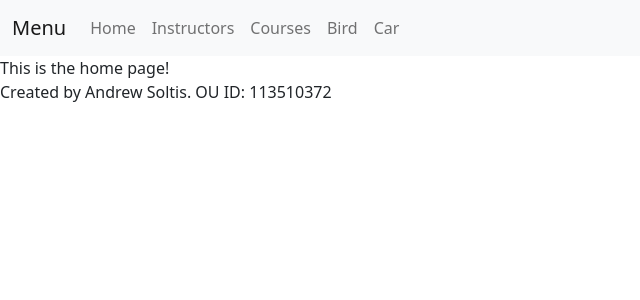
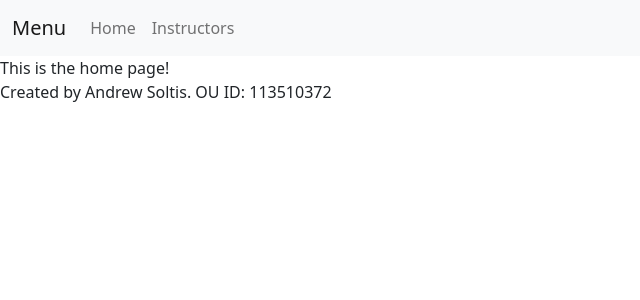
Before and after one commit to amsoltis/Homework4, a PHP site: page /index.php in a window 1280 px wide. Shown: the top 300 px of the page, without its empty margins (0-640 px from the left). Run offline with PHP 8.4, Linux system fonts and the light colour scheme.

Commit message:
Update header.php

```diff
--- a/header.php
+++ b/header.php
@@ -20,16 +20,7 @@
           <a class="nav-link" href="./index.php">Home</a>
         </li>
         <li class="nav-item">
-          <a class="nav-link" href="./page1.php">Instructors</a>
-        </li>
-        <li class="nav-item">
-          <a class="nav-link" href="./page2.php">Courses</a>
-        </li>
-        <li class="nav-item">
-          <a class="nav-link" href="./page4.php">Bird</a>
-        </li>
-        <li class="nav-item">
-          <a class="nav-link" href="./page5.php">Car</a>
+          <a class="nav-link" href="./instructor.php">Instructors</a>
         </li>
       </ul>
     </div>
```
